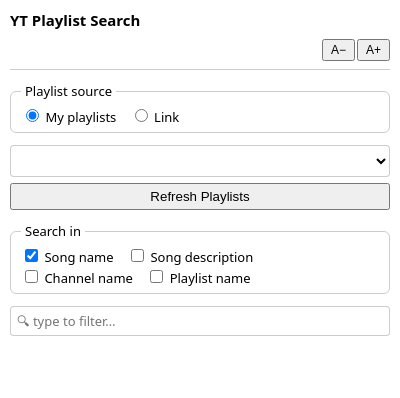
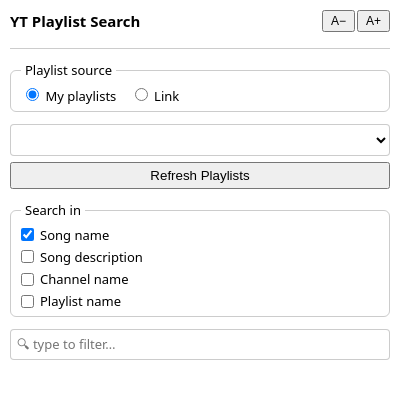
Before and after one commit to Skymask000/YTPlaylistSearch, a browser extension: page popup.html in a window 400 px wide. Drawn offline with Linux system fonts and the light colour scheme.

Commit message:
fix(popup): restore width, move text controls out of the account row, align checkboxes
Four issues, one of them self-inflicted:

Width had collapsed to ~320px on desktop. The @media (max-width:480px) block
set min-width:0, and a popup's media query evaluates against its own width, so
it fed back on itself: render narrow -> query fires -> nothing pushes it back
out -> stays narrow. body is now a fixed width:520px with max-width:100vw, in
the same family as YT Playlist Builder's ~490px, and the media block no longer
touches width at all.

A fixed width also stops the popup resizing itself as the longest visible title
changes, which read as jitter.

A-/A+ had crowded the account row until the username ellipsised down to "S".
Moved them into a new header beside the title, which had spare space anyway.

Search-in checkboxes were inline-block, so the second column began wherever the
first label happened to end. Now a two-column grid that collapses to one column
on narrow screens.

```diff
--- a/popup.css
+++ b/popup.css
@@ -27,17 +27,19 @@
 body {
   margin: 0;
   padding: 12px 14px;
-  min-width: 480px;
-  /* Without a ceiling the popup grows to fit the longest song title, because a
-     nowrap element's natural width is its full text. Cap it so one very long
-     title can't stretch the whole window. */
-  max-width: 760px;
+  /* A fixed width, not a min/max range: with a range the popup resizes as the
+     longest visible title changes, which reads as jitter. 520px sits alongside
+     YT Playlist Builder's ~490px while leaving room for the Play buttons.
+     max-width keeps it inside a narrow phone viewport. */
+  width: 520px;
+  max-width: 100vw;
   min-height: 200px;
   line-height: 1.4;
 }
 
+#app-header { display: flex; align-items: center; justify-content: space-between; gap: 10px; margin-bottom: 8px; }
 /* matches YT Playlist Builder's title treatment */
-h1 { font-size: 1.15rem; margin: 0 0 8px 0; }
+h1 { font-size: 1.15rem; margin: 0; }
 
 fieldset {
   border: 1px solid var(--line);
@@ -55,6 +57,12 @@ button { padding: 4px 10px; cursor: pointer; }
 #identity-avatar[hidden] { display: none !important; }
 #identity-name { font-weight: 500; flex: 1; overflow: hidden; text-overflow: ellipsis; white-space: nowrap; }
 #sign-out-btn[hidden], #add-account-btn[hidden], #sign-in-btn[hidden], #signed-out-cta[hidden] { display: none !important; }
+
+/* Two even columns, so the second column lines up instead of starting wherever
+   the first label happens to end (inline-block gave ragged columns). */
+#scope-grid { display: grid; grid-template-columns: repeat(2, minmax(0, 1fr)); gap: 4px 12px; }
+#scope-grid label { display: flex; align-items: center; gap: 6px; margin-right: 0; }
+#scope-grid input { flex-shrink: 0; margin: 0; }
 
 /* Text-size stepper. Deliberately fixed in px, not rem — the control that
    changes the size must not resize itself as you click it. */
@@ -127,11 +135,14 @@ button { padding: 4px 10px; cursor: pointer; }
    truncating to something unreadable.
    --------------------------------------------------------------------------- */
 @media (max-width: 480px) {
-  body {
-    min-width: 0;          /* let the popup follow a narrow viewport */
-    padding: 10px;
-  }
+  /* NB: no width override here. An earlier version set min-width:0 in this
+     block, which fed back on itself — the popup measured narrow, the query
+     fired, nothing pushed it back out, and it stayed collapsed at ~320px on
+     desktop. body's `width: 520px; max-width: 100vw` already handles both
+     cases, so this block only changes layout, never width. */
+  body { padding: 10px; }
 
+  #scope-grid { grid-template-columns: 1fr; }  /* one column when it's tight */
   #playlist-row { flex-wrap: wrap; }
   #refresh-btn { width: 100%; }
 
--- a/popup.html
+++ b/popup.html
@@ -6,15 +6,17 @@
   <link rel="stylesheet" href="popup.css" />
 </head>
 <body>
-  <h1>YT Playlist Search</h1>
+  <header id="app-header">
+    <h1>YT Playlist Search</h1>
+    <span id="font-controls">
+      <button id="font-smaller" type="button" title="Smaller text">A&minus;</button>
+      <button id="font-larger" type="button" title="Larger text">A+</button>
+    </span>
+  </header>
 
   <div id="identity-strip">
     <img id="identity-avatar" alt="" hidden />
     <span id="identity-name"></span>
-    <span id="font-controls">
-      <button id="font-smaller" type="button" title="Smaller text">A&minus;</button>
-      <button id="font-larger" type="button" title="Larger text">A+</button>
-    </span>
     <button id="sign-out-btn" type="button" hidden>Sign out</button>
     <button id="add-account-btn" type="button" hidden>Add account</button>
     <button id="sign-in-btn" type="button" hidden>Sign in with Google</button>
@@ -41,10 +43,12 @@
 
   <fieldset id="scope-fieldset">
     <legend>Search in</legend>
-    <label title="The video's title"><input type="checkbox" id="scope-song" checked /> Song name</label>
-    <label title="The video's own description text (first 500 characters) — not the channel's"><input type="checkbox" id="scope-description" /> Song description</label>
-    <label title="The channel that uploaded the video"><input type="checkbox" id="scope-channel" /> Channel name</label>
-    <label title="The title of the playlist the song sits in"><input type="checkbox" id="scope-playlist" /> Playlist name</label>
+    <div id="scope-grid">
+      <label title="The video's title"><input type="checkbox" id="scope-song" checked /> Song name</label>
+      <label title="The video's own description text (first 500 characters) — not the channel's"><input type="checkbox" id="scope-description" /> Song description</label>
+      <label title="The channel that uploaded the video"><input type="checkbox" id="scope-channel" /> Channel name</label>
+      <label title="The title of the playlist the song sits in"><input type="checkbox" id="scope-playlist" /> Playlist name</label>
+    </div>
   </fieldset>
 
   <!-- U+FE0E (variation selector-15) after the glyph asks for the monochrome
```
